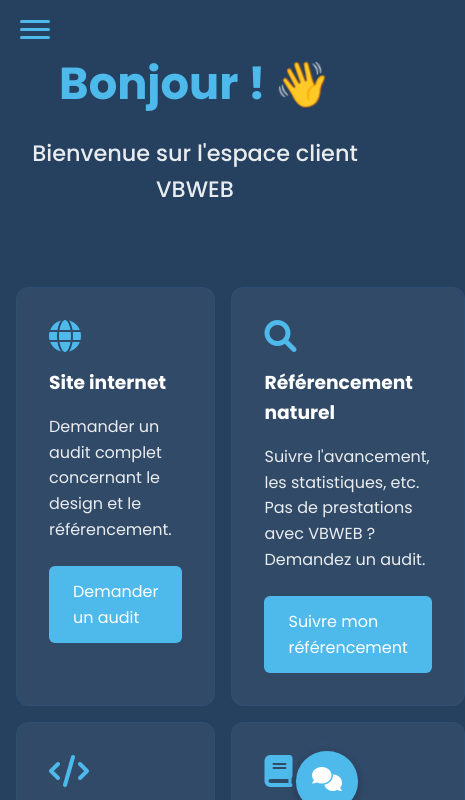
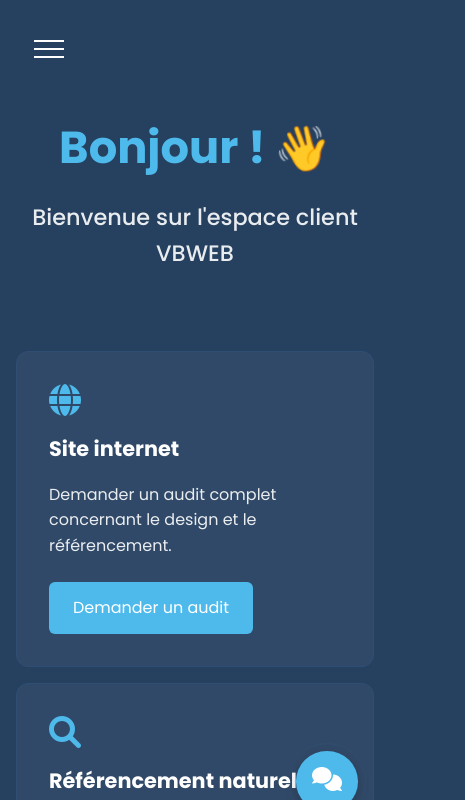
Before and after one commit to VBWEBcorp/Espace-client-, a website: page public/index.html in a window 390 px wide. Shown: the top 800 px of the page, 465 px wide, since content can reach past the window. Drawn offline with Linux system fonts and the light colour scheme.

Commit message:
Ajout des animations au scroll sur mobile et amélioration du CTA sur la page SEO

```diff
--- a/public/index.html
+++ b/public/index.html
@@ -88,6 +88,7 @@
         </div>
 
         <script src="main.js"></script>
-    </div>
-</body>
+        <script src="https://kit.fontawesome.com/your-kit-code.js" crossorigin="anonymous"></script>
+        <script src="js/animations.js"></script>
+    </body>
 </html>
--- /dev/null
+++ b/public/js/animations.js
@@ -0,0 +1,42 @@
+document.addEventListener('DOMContentLoaded', function() {
+    // Éléments à animer
+    const elementsToAnimate = [
+        '.card',
+        '.service-details > *',
+        '.benefit-section',
+        'h1, h2, h3',
+        '.cta-section',
+        '.feature-section',
+        '.video-section'
+    ];
+
+    // Ajouter la classe fade-in-up à tous les éléments
+    elementsToAnimate.forEach(selector => {
+        document.querySelectorAll(selector).forEach(element => {
+            element.classList.add('fade-in-up');
+        });
+    });
+
+    // Configuration de l'Intersection Observer
+    const observerOptions = {
+        root: null,
+        rootMargin: '0px',
+        threshold: 0.1
+    };
+
+    // Créer l'observer
+    const observer = new IntersectionObserver((entries) => {
+        entries.forEach(entry => {
+            if (entry.isIntersecting) {
+                entry.target.classList.add('visible');
+                // Désactiver l'observation une fois l'animation déclenchée
+                observer.unobserve(entry.target);
+            }
+        });
+    }, observerOptions);
+
+    // Observer tous les éléments avec la classe fade-in-up
+    document.querySelectorAll('.fade-in-up').forEach(element => {
+        observer.observe(element);
+    });
+});
--- a/public/styles.css
+++ b/public/styles.css
@@ -63,9 +63,30 @@
 
 .cards-grid {
     display: grid;
-    grid-template-columns: repeat(4, 1fr);
+    grid-template-columns: repeat(2, 1fr);
     gap: 2rem;
     margin: 3rem 0;
+}
+
+@media (max-width: 768px) {
+    .cards-grid {
+        grid-template-columns: 1fr;
+        gap: 1.5rem;
+    }
+
+    .card {
+        margin: 0;
+        padding: 1.5rem;
+    }
+
+    .card-icon {
+        font-size: 2rem;
+        margin-bottom: 1rem;
+    }
+
+    .card h3 {
+        font-size: 1.3rem;
+    }
 }
 
 .card {
@@ -193,9 +214,10 @@
 .burger-menu {
     display: none;
     position: fixed;
-    top: 20px;
-    left: 20px;
+    top: 1rem;
+    left: 1rem;
     z-index: 1000;
+    padding: 0.5rem;
     cursor: pointer;
 }
 
@@ -208,11 +230,11 @@
 .burger-icon span {
     display: block;
     position: absolute;
-    height: 3px;
+    height: 2px;
     width: 100%;
-    background: var(--accent-color);
-    border-radius: 3px;
-    transition: all 0.3s ease;
+    background-color: #fff;
+    margin: 6px 0;
+    transition: 0.4s;
 }
 
 .burger-icon span:nth-child(1) { top: 0; }
@@ -221,6 +243,7 @@
 
 .burger-menu.active .burger-icon span:nth-child(1) {
     transform: rotate(45deg) translate(5px, 5px);
+    background-color: #fff;
 }
 
 .burger-menu.active .burger-icon span:nth-child(2) {
@@ -229,6 +252,7 @@
 
 .burger-menu.active .burger-icon span:nth-child(3) {
     transform: rotate(-45deg) translate(7px, -7px);
+    background-color: #fff;
 }
 
 .side-menu {
@@ -335,7 +359,7 @@
     }
 
     .cards-grid {
-        grid-template-columns: repeat(2, 1fr);
+        grid-template-columns: 1fr;
         gap: 1rem;
     }
 
@@ -354,6 +378,51 @@
     .wave-hand {
         font-size: 2.8rem;
     }
+
+    .burger-menu {
+        top: 1rem;
+        left: 1rem;
+    }
+
+    .content-wrapper {
+        padding-top: 4rem;
+    }
+
+    .page-header {
+        margin-top: 2rem;
+    }
+
+    .burger-icon {
+        width: 30px;
+        height: 25px;
+        position: relative;
+        margin: 10px;
+    }
+}
+
+/* Animations au scroll */
+@media (max-width: 768px) {
+    .fade-in-up {
+        opacity: 0;
+        transform: translateY(30px);
+        transition: opacity 0.6s ease-out, transform 0.6s ease-out;
+    }
+
+    .fade-in-up.visible {
+        opacity: 1;
+        transform: translateY(0);
+    }
+
+    /* Délai progressif pour les cartes */
+    .cards-grid .card:nth-child(1) { transition-delay: 0.1s; }
+    .cards-grid .card:nth-child(2) { transition-delay: 0.2s; }
+    .cards-grid .card:nth-child(3) { transition-delay: 0.3s; }
+    .cards-grid .card:nth-child(4) { transition-delay: 0.4s; }
+
+    /* Délai pour les sections */
+    .service-details > *:not(:first-child) { transition-delay: 0.2s; }
+    .benefit-section:nth-child(2) { transition-delay: 0.3s; }
+    .benefit-section:nth-child(3) { transition-delay: 0.4s; }
 }
 
 /* Styles des pages de service */
```
Also changed, not shown: public/outils-sur-mesure.html (+2 -0 lines), public/referencement.html (+5 -3 lines), public/site-internet.html (+2 -0 lines).
